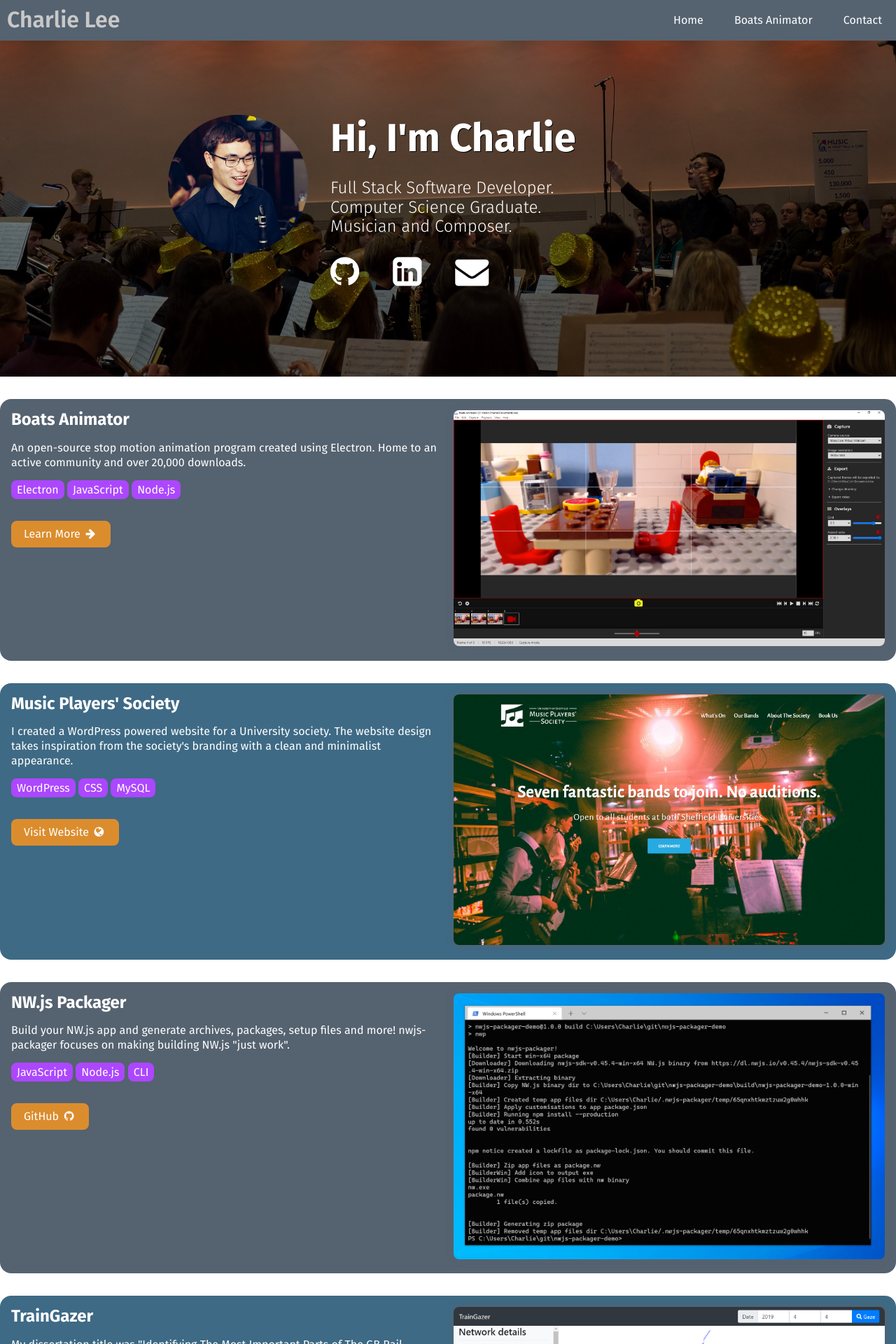
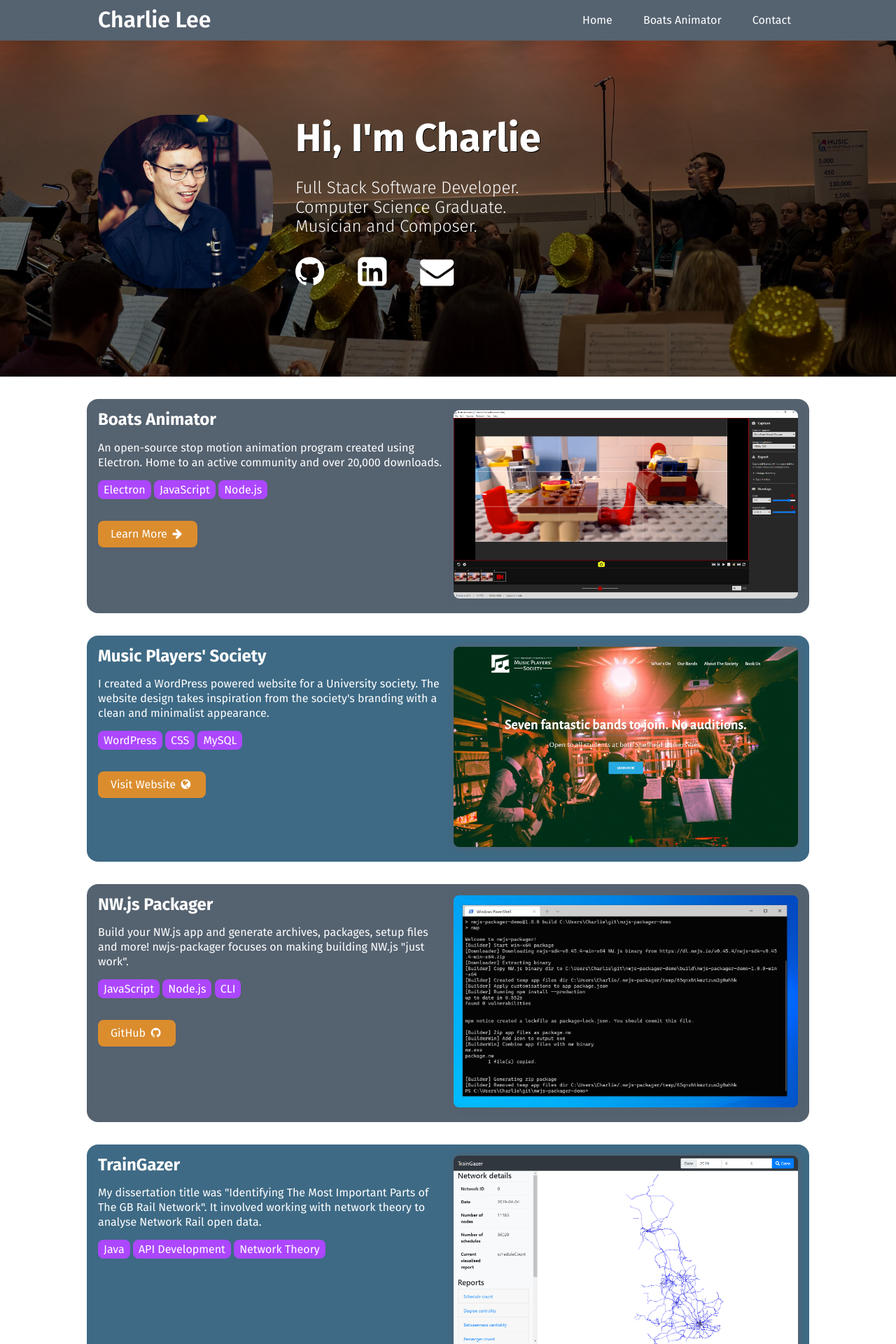
Before and after one commit to charlielee/charlielee.github.io, a Jekyll site: the page built from index.md, in a window 1280 px wide. Shown: the top 1920 px of the page at 70% size. Built offline with Jekyll 4.4.1, drawn with Linux system fonts in a browser that asks for light colours.

Commit message:
Update main.css

```diff
--- a/assets/css/main.css
+++ b/assets/css/main.css
@@ -222,7 +222,7 @@
   display: flex;
   justify-content: center;
   padding: 0 10px;
-  max-width: 800px;
+  max-width: 1000px;
   width: calc(100% - 20px);
 }
 .hero-img-round {
@@ -444,7 +444,7 @@
      display: flex;
     /* Moves header contents onto one row */
     flex-flow: row wrap;
-    max-width: 1300px;
+    max-width: 1020px;
   }
   nav a {
     padding: 10px;
@@ -485,7 +485,7 @@
     clear: both;
   }
   article {
-    max-width: 1280px;
+    max-width: 1000px;
     padding: 0 20px;
   }
   article.with-sidebar {
```
